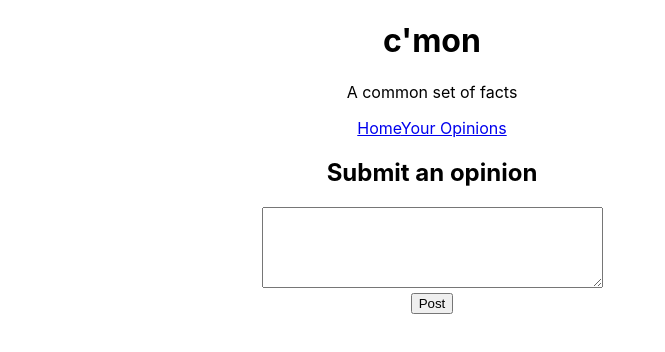
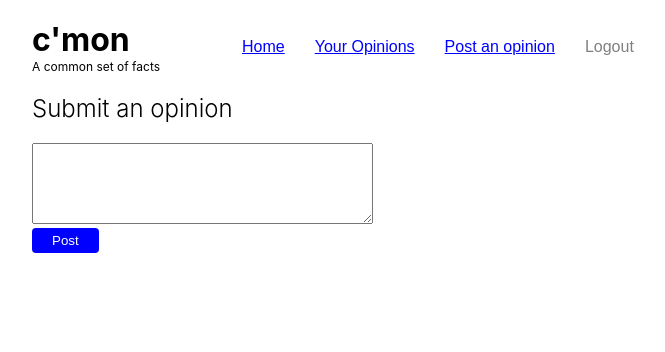
Before and after one commit to mikeqle/cmon-io, a React (Create React App) app in the folder client/: page /post in a window 1280 px wide. Shown: the top 352 px of the page, without its empty margins (208-873 px from the left). Built offline with nearby package versions, Linux system fonts and the light colour scheme.

Commit message:
add styling for project

```diff
--- a/client/src/App.css
+++ b/client/src/App.css
@@ -1,38 +1,145 @@
 .App {
+  max-width: 800px;
+  margin: auto;
+  border-radius: 5px;
+  background-color: white;
+  padding: 20px;
+}
+
+h1, h2, h3, h4, h5, h6 {
+  text-align: left;
+}
+
+h2 {
+  font-weight: 300;
+}
+
+table {
+  border-collapse: collapse;
+  margin: 20px 0px;
+}
+
+th {
+  padding: 12px 0px;
+  background-color: #CCCCCC;
+  text-align: left;
+  padding: 10px;
+  border-left: 1px solid #000;
+  border-right: 1px solid #000;
+  border-top: 1px solid #000;
+}
+td {
+  padding: 5px 10px;
+  border-left: 1px solid #000;
+  border-right: 1px solid #000;
+}
+
+td:last-child {
+  padding: 5px 25px 5px 10px;
+}
+
+tr:nth-child(even) {
+  background-color: #EEEEEE;
+}
+
+
+tr:last-child {
+  border-bottom: 1px solid #000;
+}
+
+tr:hover {
+  background-color: #8a8a8a;
+}
+
+
+input {
+  width: 100%;
+  padding: 12px 20px;
+  margin: 8px 0px;
+  display: inline-block;
+  border: 1px solid #ccc;
+  border-radius: 4px;
+  box-sizing: border-box;
+}
+
+button {
+  margin: 0px 10px 0px 0px;
+  padding: 5px 20px;
+  border: none;
+  border-radius: 4px;
+  cursor: pointer;
+  color: white;
+  background-color: blue;
+}
+
+.error-text {
+  color: red;
+  margin-left: 10px;
+}
+
+.deleteBtn {
+  color: white;
+  background-color: #a30000;
+}
+
+/* to help troubleshoot, I created this class so I can easily add and remove it */
+.debug {
+  border: 1px solid red;
+}
+
+img {
+  max-width:100%;
+  height:auto;
+  display: block;
+  margin-left: auto;
+  margin-right: auto;
+}
+
+.center {
   text-align: center;
 }
 
-.App-logo {
-  height: 40vmin;
-  pointer-events: none;
+hr {
+  margin: 25px;
 }
 
-@media (prefers-reduced-motion: no-preference) {
-  .App-logo {
-    animation: App-logo-spin infinite 20s linear;
-  }
+/* Custom classnames */
+.header {
+  display: flex;
+  align-items: center;
 }
 
-.App-header {
-  background-color: #282c34;
-  min-height: 100vh;
-  display: flex;
-  flex-direction: column;
-  align-items: center;
-  justify-content: center;
-  font-size: calc(10px + 2vmin);
-  color: white;
+.logoDiv {
+  width: 25%;
 }
 
-.App-link {
-  color: #61dafb;
+.logoDiv h1 {
+  margin: 0;
 }
 
-@keyframes App-logo-spin {
-  from {
-    transform: rotate(0deg);
-  }
-  to {
-    transform: rotate(360deg);
-  }
+.logoSub {
+  font-size: 12px;
+  margin: 0;
 }
+
+.navBar button {
+  color: blue;
+  background-color: white;
+  border: none;
+  text-decoration: underline;
+  font-size: 16px;
+  padding: 10px;
+}
+
+#logoutBtn {
+  color: gray;
+  text-decoration: none;
+}
+
+.refuteBtn {
+  color: #a30000;
+  text-decoration: none;
+  border: none;
+  text-decoration: underline;
+  background-color: transparent;
+}
--- a/client/src/components/Header.js
+++ b/client/src/components/Header.js
@@ -3,9 +3,11 @@ import NavBar from './NavBar';
 
 const Header = (props) => {
     return (
-        <div>
-            <h1>c'mon</h1>
-            <p>A common set of facts</p>
+        <div className="header">
+            <div className="logoDiv">
+                <h1>c'mon</h1>
+                <p className="logoSub">A common set of facts</p>
+            </div>
             <NavBar />
         </div>
     )
--- a/client/src/components/Home.js
+++ b/client/src/components/Home.js
@@ -21,10 +21,7 @@ const Home = (props) => {
 
     return (
         <div>
-            {/* =========Need a nav bar here */}
-            <button onClick={ onLogout }>Logout</button>
-            <Link to={ `/post` }><button>Post an opinion</button></Link>
-            <h1>Home</h1>
+            <h2>Home</h2>
             <table>
                 <thead>
                     <tr>
@@ -41,7 +38,7 @@ const Home = (props) => {
                                 <td>Upvotes: { opinion.yea }, Downvotes: { opinion.nay }</td>
                                 <td>
                                     <Link to={ `/opinions/${opinion._id}` }><button>Detail</button></Link>
-                                    <Link to={ `/refute/${opinion._id}` }><button>Refute</button></Link>
+                                    <Link to={ `/refute/${opinion._id}` }><button className="refuteBtn">Refute</button></Link>
                                 </td>
                             </tr>
                         ))
--- a/client/src/components/NavBar.js
+++ b/client/src/components/NavBar.js
@@ -1,13 +1,19 @@
 import React, { useState } from 'react';
-import { Link } from '@reach/router';
+import { Link, navigate } from '@reach/router';
 
 const NavBar = (props) => {
+    const onLogout = (e) => {
+        e.preventDefault();
+        localStorage.clear();
+        navigate('/');
+    }
+
     return(
-        <div>
-            <Link to={ "/home" }>Home</Link>
-            {/* <Link to={ "/common" }>Common Facts</Link>
-            <Link to={ "/contested" }>Disputed</Link> */}
-            <Link to={ "/profile" }>Your Opinions</Link>
+        <div className="navBar">
+            <Link to={ "/home" }><button>Home</button></Link>
+            <Link to={ "/profile" }><button>Your Opinions</button></Link>
+            <Link to={ `/post` }><button>Post an opinion</button></Link>
+            <button id="logoutBtn" onClick={ onLogout }>Logout</button>
         </div>
     )
 };
--- a/client/src/components/OpinionDetail.js
+++ b/client/src/components/OpinionDetail.js
@@ -45,12 +45,13 @@ const OpinionDetail = (props) => {
     return(
         <div>
             <h2>Details</h2>
-            <Link to={ `/refute/${opinion._id}` }><button>Refute this opinion</button></Link>
+
             <div>
                 <p>{opinion.content}</p>
                 <p>Upvotes: {opinion.yea}; Downvotes: {opinion.nay}</p>
                 <button onClick={onClickUpvote}>Upvote</button>
-                <button onClick={onClickDownvote}>Downvote</button>
+                <button className="deleteBtn" onClick={onClickDownvote}>Downvote</button>
+                <Link to={ `/refute/${opinion._id}` }><button className="refuteBtn">Refute this opinion</button></Link>
             </div>
             <h3>Top refutes</h3>
             <div>
@@ -60,19 +61,6 @@ const OpinionDetail = (props) => {
                     ))
                 }
 
-
-{/* {
-                    yourOpinions.map((opinion, idx) => (
-                        <tr key={idx}>
-                            <td>{ opinion.content }</td>
-                            <td>Upvotes: { opinion.yea }, Downvotes: { opinion.nay }</td>
-                            <td>
-                                <button>Details</button>
-                                <button value={ opinion._id }onClick={onClickConcede}>Concede</button>
-                            </td>
-                        </tr>
-                    ))
-                } */}
             </div>
         </div>
     )
--- a/client/src/components/Profile.js
+++ b/client/src/components/Profile.js
@@ -24,6 +24,7 @@ const Profile = (props) => {
 
     return(
         <div>
+            <h2>Your opinions</h2>
             <table>
                 <thead>
                     <tr>
@@ -39,8 +40,7 @@ const Profile = (props) => {
                             <td>{ opinion.content }</td>
                             <td>Upvotes: { opinion.yea }, Downvotes: { opinion.nay }</td>
                             <td>
-                                <button>Details</button>
-                                <button value={ opinion._id }onClick={onClickConcede}>Concede</button>
+                                <button className="refuteBtn" value={ opinion._id }onClick={onClickConcede}>Concede</button>
                             </td>
                         </tr>
                     ))
```
